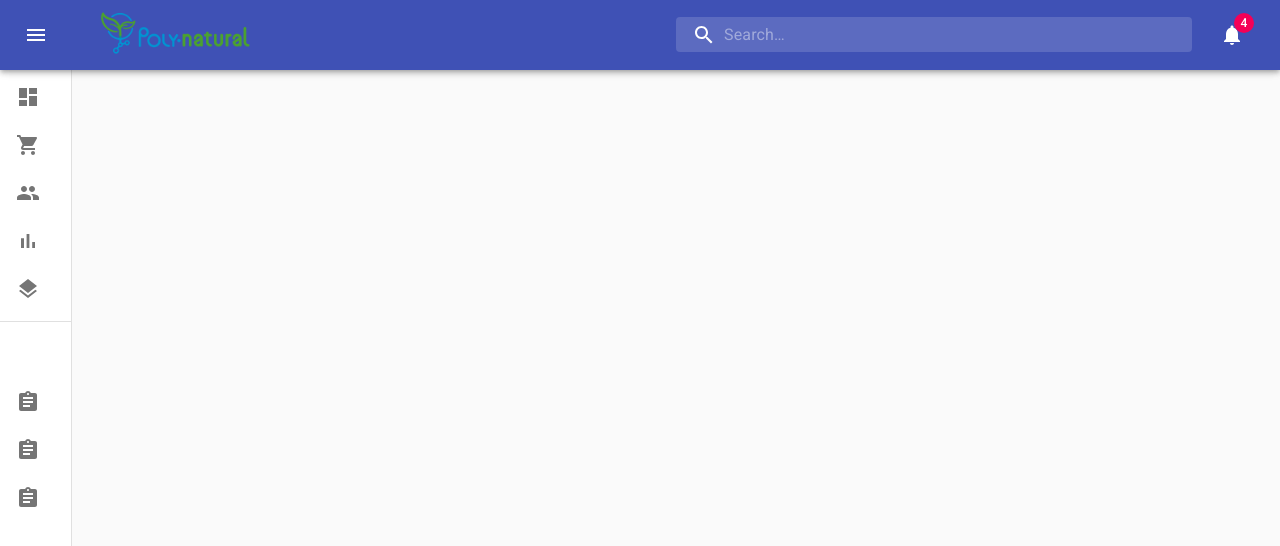
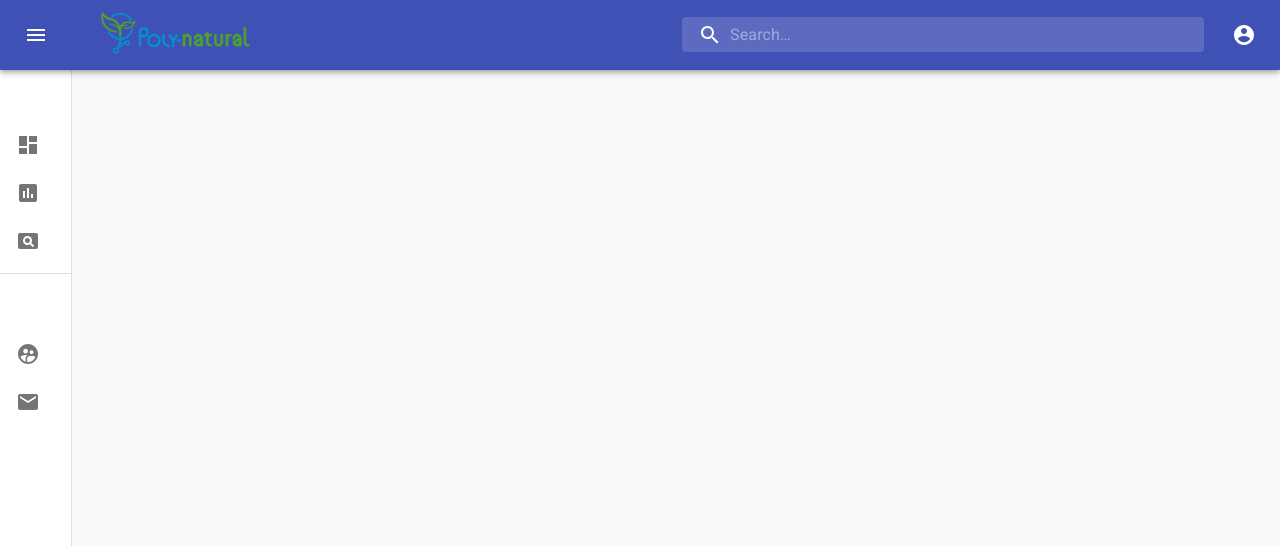
Before and after one commit to naoliden/polynatural, a React (Create React App) app: page / in a window 1280 px wide. Shown: the top 546 px of the page. Built offline with nearby package versions, Linux system fonts and the light colour scheme.

Commit message:
Drawer sidebar

```diff
--- a/src/components/DashboardComponent.jsx
+++ b/src/components/DashboardComponent.jsx
@@ -3,27 +3,23 @@ import clsx from 'clsx';
 import { makeStyles, fade } from '@material-ui/core/styles';
 import CssBaseline from '@material-ui/core/CssBaseline';
 import Drawer from '@material-ui/core/Drawer';
-import Box from '@material-ui/core/Box';
 import AppBar from '@material-ui/core/AppBar';
 import Toolbar from '@material-ui/core/Toolbar';
 import List from '@material-ui/core/List';
-import Typography from '@material-ui/core/Typography';
 import Divider from '@material-ui/core/Divider';
 import IconButton from '@material-ui/core/IconButton';
-import Badge from '@material-ui/core/Badge';
 import MenuIcon from '@material-ui/icons/Menu';
 import ChevronLeftIcon from '@material-ui/icons/ChevronLeft';
-import NotificationsIcon from '@material-ui/icons/Notifications';
 import { mainListItems, secondaryListItems } from './SideListComponent';
 import Home from './HomeComponent';
 import logo from '../shared/logo.png';
 import Grid from '@material-ui/core/Grid';
 import SearchIcon from "@material-ui/icons/Search";
 import InputBase from "@material-ui/core/InputBase";
+import ProfileButton from './ProfileButtonComponent';
 
 
 const drawerWidth = 240;
-
 const useStyles = makeStyles((theme) => ({
   root: {
     display: 'flex',
@@ -132,6 +128,7 @@ const useStyles = makeStyles((theme) => ({
   },
 }));
 
+
 export default function Dashboard() {
   const classes = useStyles();
   const [open, setOpen] = React.useState(false);
@@ -180,12 +177,7 @@ export default function Dashboard() {
                 />
             </div>
           </Grid>
-                {/* TODO poner icono de logout en otro componente y drawer en otro componente */}
-              <IconButton color="inherit">
-                <Badge badgeContent={4} color="secondary">
-                  <NotificationsIcon />
-                </Badge>
-              </IconButton>
+          <ProfileButton />
         </Toolbar>
       </AppBar>
       <Drawer
--- /dev/null
+++ b/src/components/ProfileButtonComponent.jsx
@@ -0,0 +1,76 @@
+import React from 'react';
+import { makeStyles } from '@material-ui/core/styles';
+import IconButton from '@material-ui/core/IconButton';
+import MenuItem from "@material-ui/core/MenuItem";
+import Menu from "@material-ui/core/Menu";
+import AccountCircle from "@material-ui/icons/AccountCircle";
+
+
+const useStyles = makeStyles((theme) => ({
+    root: {
+      display: 'flex',
+    },
+    grow: {
+      flexGrow: 1
+    },
+    sectionDesktop: {
+      display: "flex",
+    },
+    hide: {
+      display: 'none',
+    },
+  })
+);
+
+export default function ProfileButton() {
+  const classes = useStyles();
+  const [anchorEl, setAnchorEl] = React.useState(null);
+  const isMenuOpen = Boolean(anchorEl);
+
+
+  const handleProfileMenuOpen = (event) => {
+    setAnchorEl(event.currentTarget);
+  };
+
+
+  const handleMenuClose = () => {
+    setAnchorEl(null);
+  };
+
+
+  const menuId = "primary-search-account-menu";
+  const renderMenu = (
+    <Menu
+      anchorEl={anchorEl}
+      anchorOrigin={{ vertical: "top", horizontal: "right" }}
+      id={menuId}
+      keepMounted
+      transformOrigin={{ vertical: "top", horizontal: "right" }}
+      open={isMenuOpen}
+      onClose={handleMenuClose}
+    >
+      <MenuItem onClick={handleMenuClose}>Profile</MenuItem>
+      <MenuItem onClick={handleMenuClose}>Log out</MenuItem>
+    </Menu>
+  );
+
+
+  return (
+    <>
+      <div className={classes.grow} />
+      <div className={classes.sectionDesktop}>
+        <IconButton
+          edge="end"
+          aria-label="account of current user"
+          aria-controls={menuId}
+          aria-haspopup="true"
+          onClick={handleProfileMenuOpen}
+          color="inherit"
+        >
+          <AccountCircle />
+        </IconButton>
+      </div>
+      {renderMenu}
+    </>
+  );
+}
--- a/src/components/SideListComponent.jsx
+++ b/src/components/SideListComponent.jsx
@@ -4,14 +4,15 @@ import ListItemIcon from '@material-ui/core/ListItemIcon';
 import ListItemText from '@material-ui/core/ListItemText';
 import ListSubheader from '@material-ui/core/ListSubheader';
 import DashboardIcon from '@material-ui/icons/Dashboard';
-import ShoppingCartIcon from '@material-ui/icons/ShoppingCart';
-import PeopleIcon from '@material-ui/icons/People';
-import BarChartIcon from '@material-ui/icons/BarChart';
-import LayersIcon from '@material-ui/icons/Layers';
-import AssignmentIcon from '@material-ui/icons/Assignment';
+import EmailIcon from '@material-ui/icons/Email';
+import InsertChartIcon from '@material-ui/icons/InsertChart';
+import PageviewIcon from '@material-ui/icons/Pageview';
+import SupervisedUserCircleIcon from '@material-ui/icons/SupervisedUserCircle';
+
 
 export const mainListItems = (
   <div>
+    <ListSubheader inset>Dashboard</ListSubheader>
     <ListItem button>
       <ListItemIcon>
         <DashboardIcon />
@@ -20,51 +21,33 @@ export const mainListItems = (
     </ListItem>
     <ListItem button>
       <ListItemIcon>
-        <ShoppingCartIcon />
+        <InsertChartIcon />
       </ListItemIcon>
-      <ListItemText primary="Orders" />
+      <ListItemText primary="Nueva prueba" />
     </ListItem>
     <ListItem button>
       <ListItemIcon>
-        <PeopleIcon />
+        <PageviewIcon />
       </ListItemIcon>
-      <ListItemText primary="Customers" />
-    </ListItem>
-    <ListItem button>
-      <ListItemIcon>
-        <BarChartIcon />
-      </ListItemIcon>
-      <ListItemText primary="Reports" />
-    </ListItem>
-    <ListItem button>
-      <ListItemIcon>
-        <LayersIcon />
-      </ListItemIcon>
-      <ListItemText primary="Integrations" />
+      <ListItemText primary="Buscar prueba" />
     </ListItem>
   </div>
 );
 
 export const secondaryListItems = (
   <div>
-    <ListSubheader inset>Saved reports</ListSubheader>
+    <ListSubheader inset>Otras opciones</ListSubheader>
     <ListItem button>
       <ListItemIcon>
-        <AssignmentIcon />
+        <SupervisedUserCircleIcon />
       </ListItemIcon>
-      <ListItemText primary="Current month" />
+      <ListItemText primary="Clientes" />
     </ListItem>
     <ListItem button>
       <ListItemIcon>
-        <AssignmentIcon />
+        <EmailIcon />
       </ListItemIcon>
-      <ListItemText primary="Last quarter" />
-    </ListItem>
-    <ListItem button>
-      <ListItemIcon>
-        <AssignmentIcon />
-      </ListItemIcon>
-      <ListItemText primary="Year-end sale" />
+      <ListItemText primary="Contacto" />
     </ListItem>
   </div>
 );
```
Also changed, not shown: src/components/DrawerComponent.jsx (added, +72 -0 lines), src/components/TitleComponent.jsx (deleted, +0 -15 lines).
